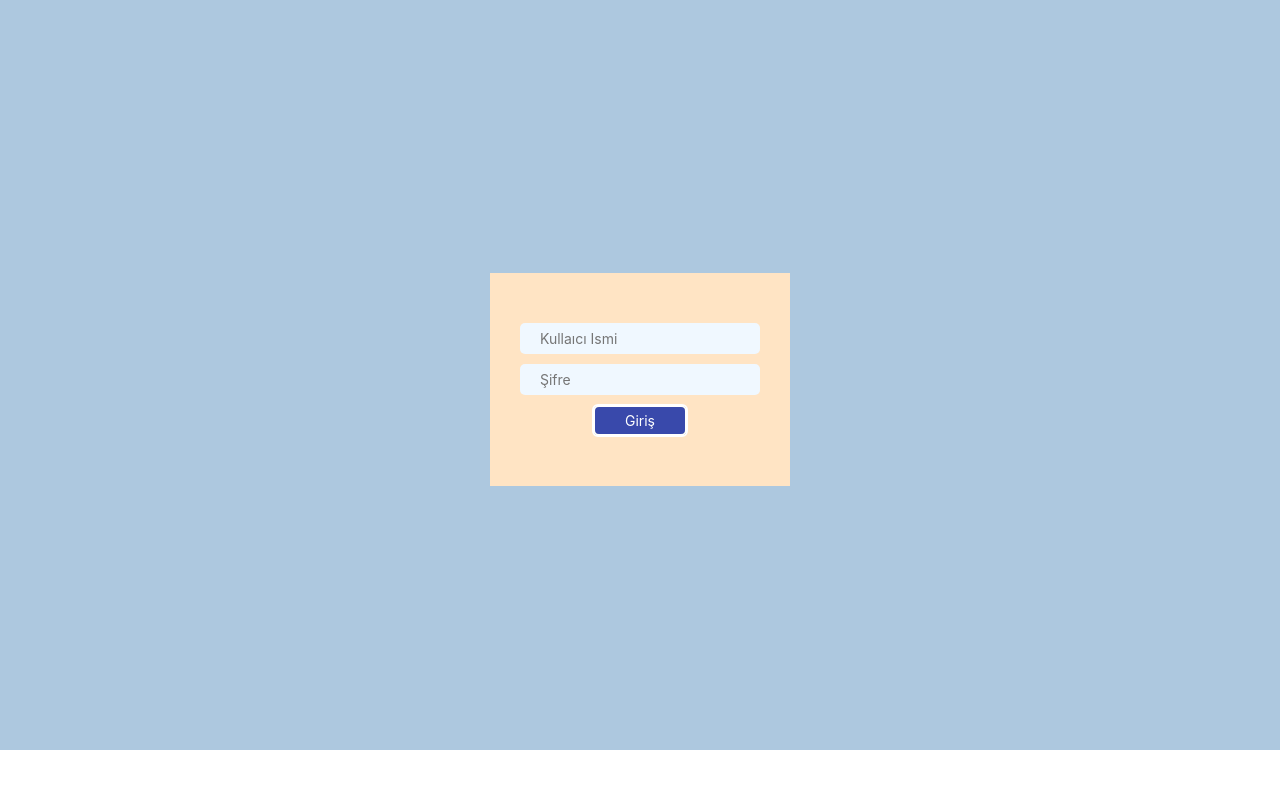
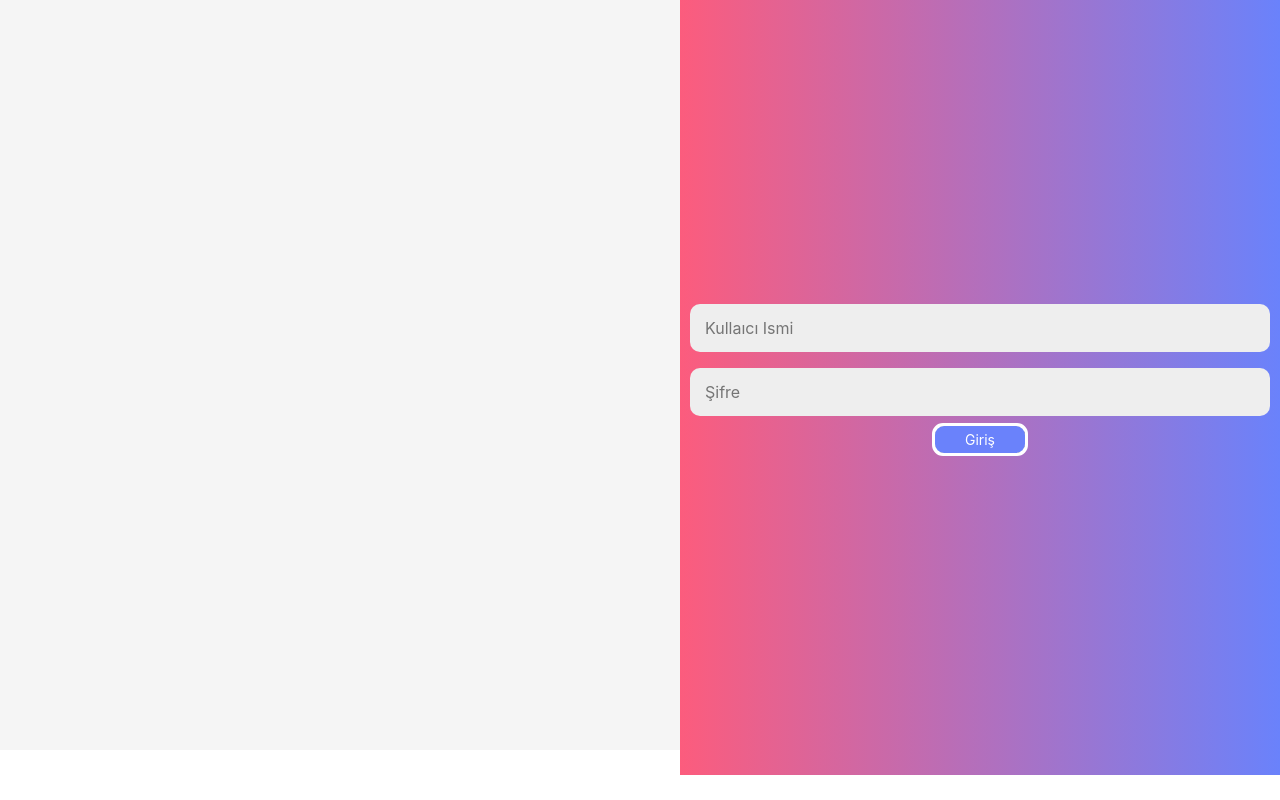
Before and after one commit to FatmaKalkan/iris-app, a React (Create React App) app: page / in a window 1280 px wide. Built offline with nearby package versions, Linux system fonts and the light colour scheme.

Commit message:
Login form design change 3

```diff
--- a/src/App.css
+++ b/src/App.css
@@ -1,6 +1,6 @@
 .App {
   display: flex;
-  background-color:rgb(173, 200, 223) ;
+  background-color:whitesmoke;
   text-align: center;
   justify-content: center;
   align-items: center;
--- a/src/components/button/button.css
+++ b/src/components/button/button.css
@@ -1,13 +1,13 @@
 .button{
     outline: auto;
     width: max-content;
-    background-color: #3949ab;
+    background-color:#6a82fb;
     color: white;
     box-sizing: border-box;
     padding: 3px 30px;
     font-size: 14px;
     cursor: pointer;
-    border-radius: 5px;
+    border-radius: 10px;
     transition: all .4s ease;
 
 }
--- a/src/components/form/form.css
+++ b/src/components/form/form.css
@@ -1,9 +1,26 @@
 .form {
-    background-color: bisque;
-    padding: 50px 30px;
-    display:flex;
-    flex-direction: column;   /*inputların yan yana gelmesi*/
-    justify-content: center;
-    align-items: center;
-    width: 300px;
+	display: flex;
+	align-items: center;
+	justify-content: center; /* nesnelerin yeri */
+	flex-direction: column;
+	height: 100%;
+	text-align: center;
+    background: #FF416C;
+	background: -webkit-linear-gradient(to right, #FF4B2B, #FF416C);
+	background-image: linear-gradient(to right, #fc5c7d, #6a82fb);
+    /* background-image: linear-gradient(90deg, #020024 0%, #090979 35%, #00d4ff 100%);
+    background-image: linear-gradient( #020024,   #090979);
+    background-image: linear-gradient(to right bottom, #020024 30%,#090979  50%,  #00d4ff 20%); */
+    /* background-image: radial-gradient(circle,#020024 30%, #090979 50%, #00d4ff 20%); */
+	background-repeat: no-repeat;
+	background-size: cover;
+	background-position: 0 13px;
+	color: #FFFFFF;
+    position: absolute;
+    right: 0px;
+    width: 600px;
+    border: 3px ;
+    padding: 10px;
+
+
 }
--- a/src/components/input/input.css
+++ b/src/components/input/input.css
@@ -1,11 +1,8 @@
 .input{
-outline: none;
-background-color: aliceblue;
-width: 100%;
-border: 0;
-margin: 0px 0px 10px;
-padding: 5px 20px;
-box-sizing: border-box;
-font-size: 14px;
-border-radius: 5px;
+    background-color: #eee;
+	border: none;
+	padding: 12px 15px;
+	margin: 8px 0;
+	width: 100%;
+    border-radius: 10px;
 }
```
